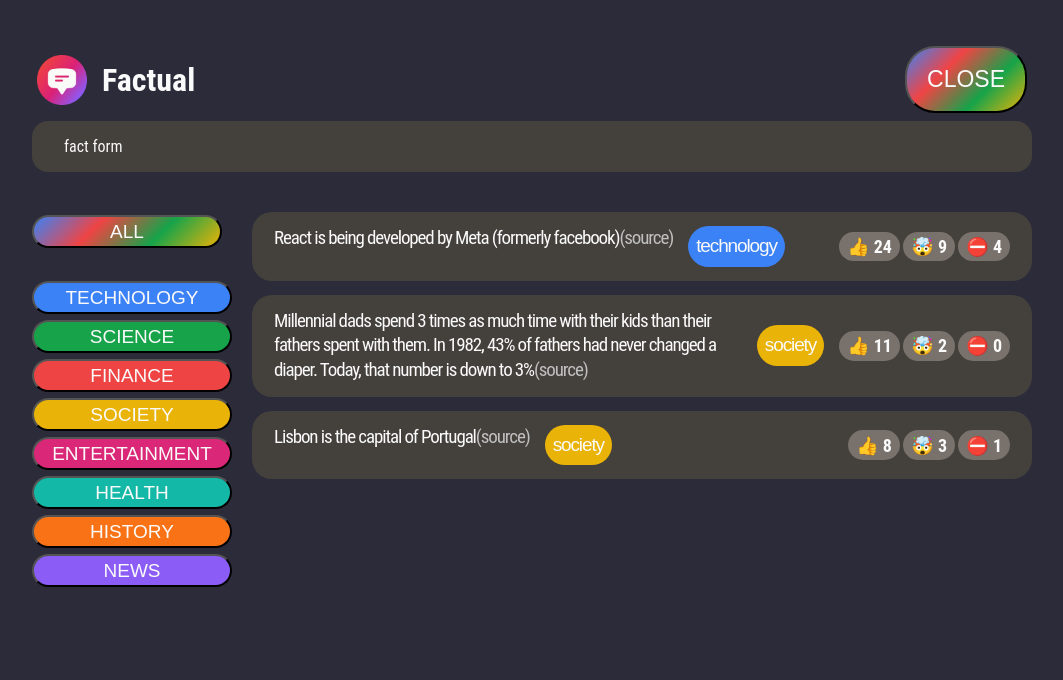
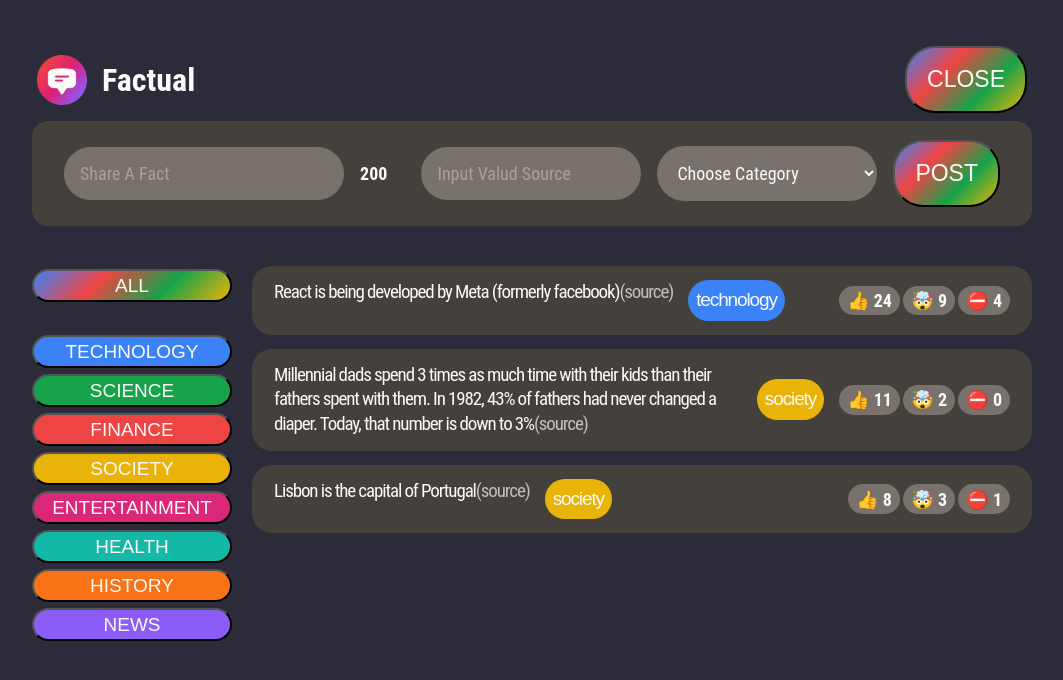
Before and after one commit to codedhola/frontend-test, a React (Create React App) app: page / in a window 1280 px wide. Both pictures are taken after a click on the button "SHARE A FORM". Shown: the top 680 px of the page, without its empty margins (108-1171 px from the left). Built offline with nearby package versions, Linux system fonts and the light colour scheme.

Commit message:
update: improved functionalities with 'useState'

```diff
--- a/src/App.js
+++ b/src/App.js
@@ -1,4 +1,5 @@
 import { useState } from "react";
+
 import "./styles.css";
 
 const CATEGORIES = [
@@ -25,7 +26,8 @@ const initialFacts = [
   },
   {
     id: 2,
-    text: "Millennial dads spend 3 times as much time with their kids than their fathers spent with them. In 1982, 43% of fathers had never changed a diaper. Today, that number is down to 3%",
+    text:
+      "Millennial dads spend 3 times as much time with their kids than their fathers spent with them. In 1982, 43% of fathers had never changed a diaper. Today, that number is down to 3%",
     source:
       "https://www.mother.ly/parenting/millennial-dads-spend-more-time-with-their-kids",
     category: "society",
@@ -48,14 +50,17 @@ const initialFacts = [
 
 function App() {
   const [display, setDisplay] = useState(false);
+  const [facts, setFacts] = useState(initialFacts);
 
   return (
     <>
       <Header display={display} setDisplay={setDisplay} />
-      {display ? <NewFactForm /> : null}
+      {display ? (
+        <NewFactForm setFacts={setFacts} setDisplay={setDisplay} />
+      ) : null}
       <main>
         <CategoryFilter />
-        <FactList />
+        <FactList facts={facts} />
       </main>
     </>
   );
@@ -79,8 +84,55 @@ function Header({ display, setDisplay }) {
   );
 }
 
-function NewFactForm() {
-  return <form className="fact-form">fact form</form>;
+function NewFactForm({ setFacts, setDisplay }) {
+  const [text, setText] = useState("");
+  const [source, setSource] = useState("");
+  const [category, setCategory] = useState("");
+
+  function handleSubmit(e) {
+    e.preventDefault();
+    const newFact = {
+      text: text,
+      source: source,
+      category: category,
+      votesInteresting: 0,
+      votesMindblowing: 0,
+      votesFalse: 0,
+      createdIn: new Date().getFullYear(),
+    };
+
+    setFacts((facts) => [...facts, newFact]);
+    setText("");
+    setCategory("");
+    setSource("");
+    setDisplay(false);
+  }
+
+  return (
+    <form className="fact-form" onSubmit={handleSubmit}>
+      <input
+        type="text"
+        placeholder="Share A Fact"
+        value={text}
+        onChange={(e) => setText(e.target.value)}
+      />
+      <span>{200 - text.length}</span>
+      <input
+        value={source}
+        placeholder="Input Valud Source"
+        onChange={(e) => setSource(e.target.value)}
+      />
+      <select value={category} onChange={(e) => setCategory(e.target.value)}>
+        <option value="">Choose Category</option>
+        {CATEGORIES.map((cat) => (
+          <option key={cat.name} value={cat.name}>
+            {cat.name.toUpperCase()}
+          </option>
+        ))}
+      </select>
+      <button className="btn btn-large">Post</button>
+    </form>
+  );
 }
 
 function CategoryFilter() {
@@ -105,18 +157,7 @@ function CategoryFilter() {
   );
 }
 
-// function CategoryList({ cat }) {
-//   return (
-//     <li className="">
-//       <button className="btn btn-tag" style={{ backgroundColor: cat.color }}>
-//         {cat.name}
-//       </button>
-//     </li>
-//   );
-// }
-
-function FactList() {
-  const facts = initialFacts;
+function FactList({ facts }) {
   return (
     <section>
       <ul className="ul">
--- a/src/styles.css
+++ b/src/styles.css
@@ -147,7 +147,7 @@ main {
 }
 
 .btn-tag-all {
-  width: 95%;
+  width: 100%;
   margin-bottom: 30px;
 }
 
```
